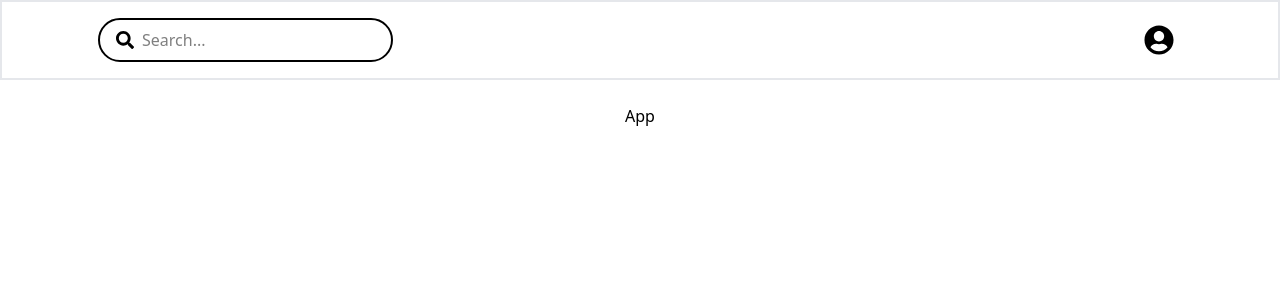
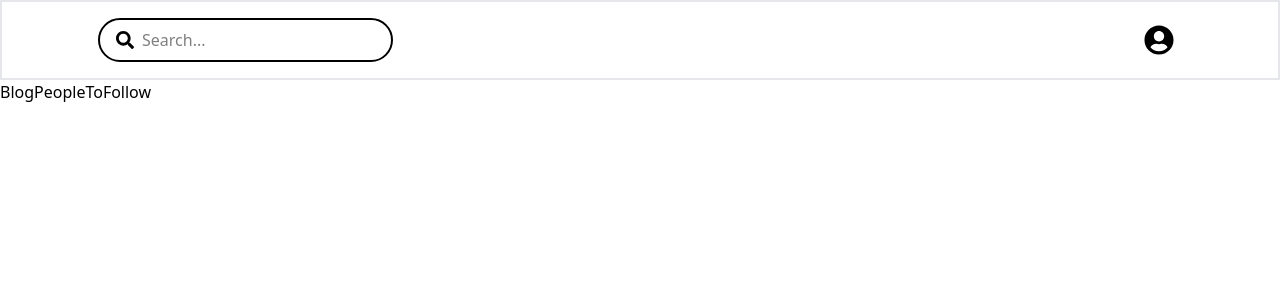
Before and after one commit to williamscodebox/ts-demos, a React (Vite) app: page / in a window 1280 px wide. Shown: the top 300 px of the page. Built offline with nearby package versions, Linux system fonts and the light colour scheme.

Commit message:
added BlogPeopleToFollow

```diff
--- a/src/App.tsx
+++ b/src/App.tsx
@@ -2,6 +2,7 @@ import { useState } from "react";
 import type { Blog } from "./types/types";
 import BlogNavigation from "./components/BlogNavigation";
 import "./App.css";
+import BlogPeopleToFollow from "./components/BlogPeopleToFollow";
 
 function App() {
   const [isModalOpen, setModalOpen] = useState(false);
@@ -9,8 +10,11 @@ function App() {
   return (
     <div>
       <BlogNavigation />
-      <div className="flex justify-center">
+      {/* <div className="flex justify-center">
         <div className="mx-auto p-6">App</div>
+      </div> */}
+      <div className="w-[30%]">
+        <BlogPeopleToFollow />
       </div>
     </div>
   );
--- /dev/null
+++ b/src/components/BlogPeopleToFollow.tsx
@@ -0,0 +1,5 @@
+function BlogPeopleToFollow() {
+  return <div>BlogPeopleToFollow</div>;
+}
+
+export default BlogPeopleToFollow;
```
